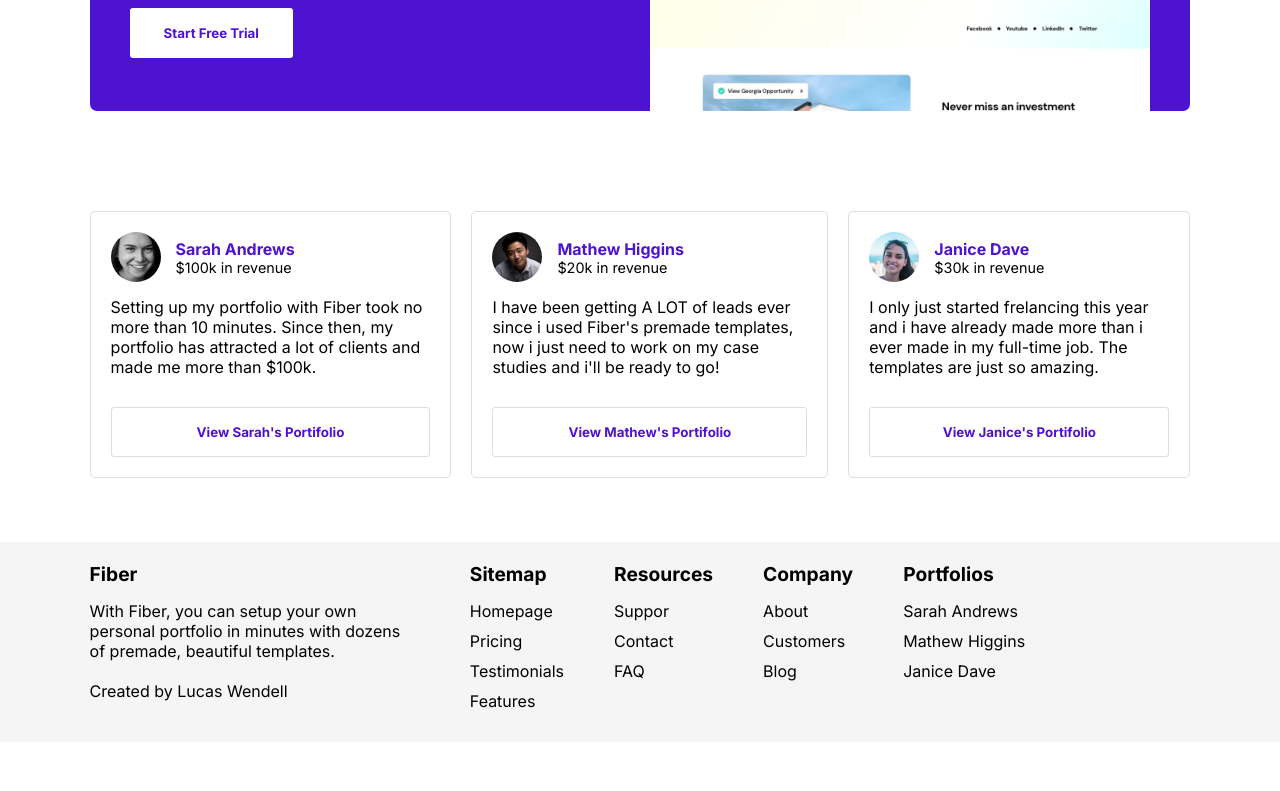
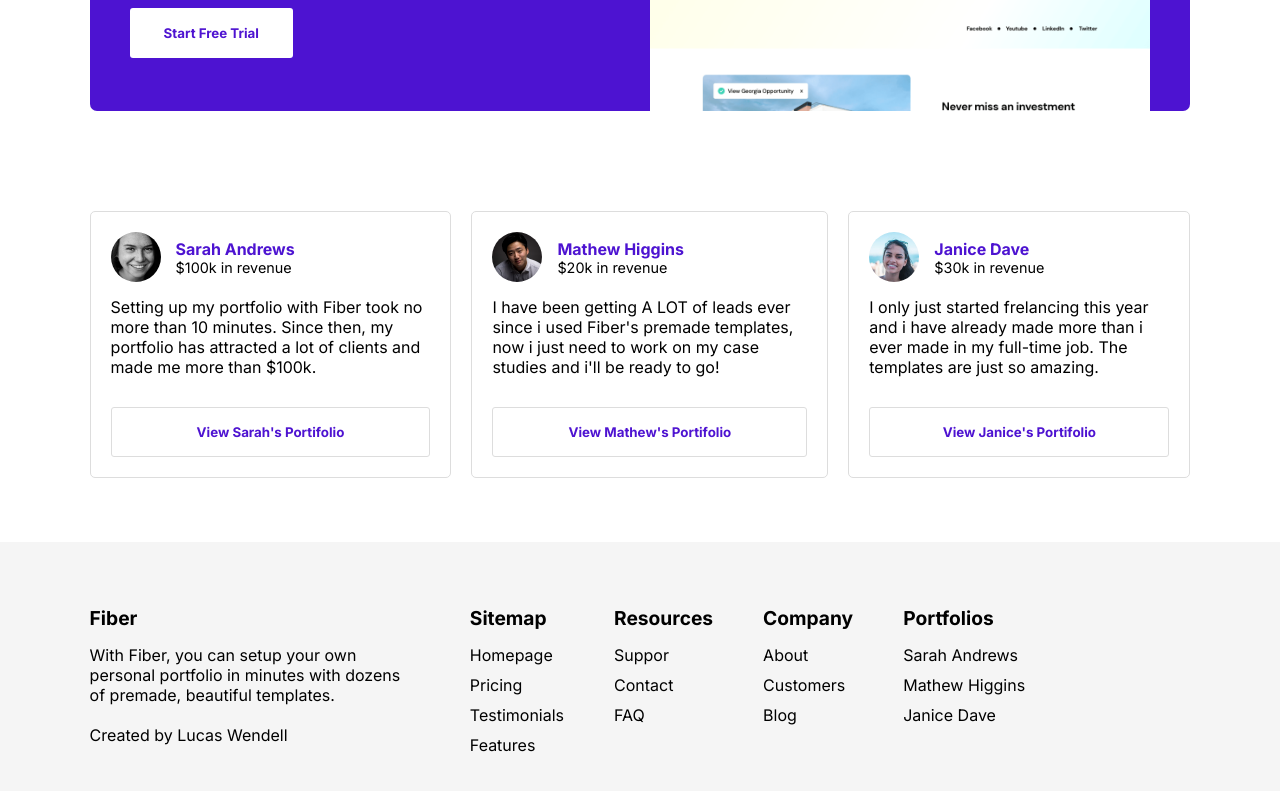
Before and after one commit to lucas-wendell/fiber-landing-page, a React (Vite) app: page / in a window 1280 px wide. Shown: the part 1491-2282 px from the top of the page. Before the commit the page ends 2233 px from the top, so only its background shows below. Built offline with nearby package versions, Linux system fonts and the light colour scheme.

Commit message:
style: change footer padding

```diff
--- a/src/components/Footer/style.css
+++ b/src/components/Footer/style.css
@@ -1,6 +1,6 @@
 .footer {
 	min-height: 200px;
-	padding: 20px 7% 0 7%;
+	padding: 5% 7% 5% 7%;
 	background-color: #f5f5f5;
 }
 
```
